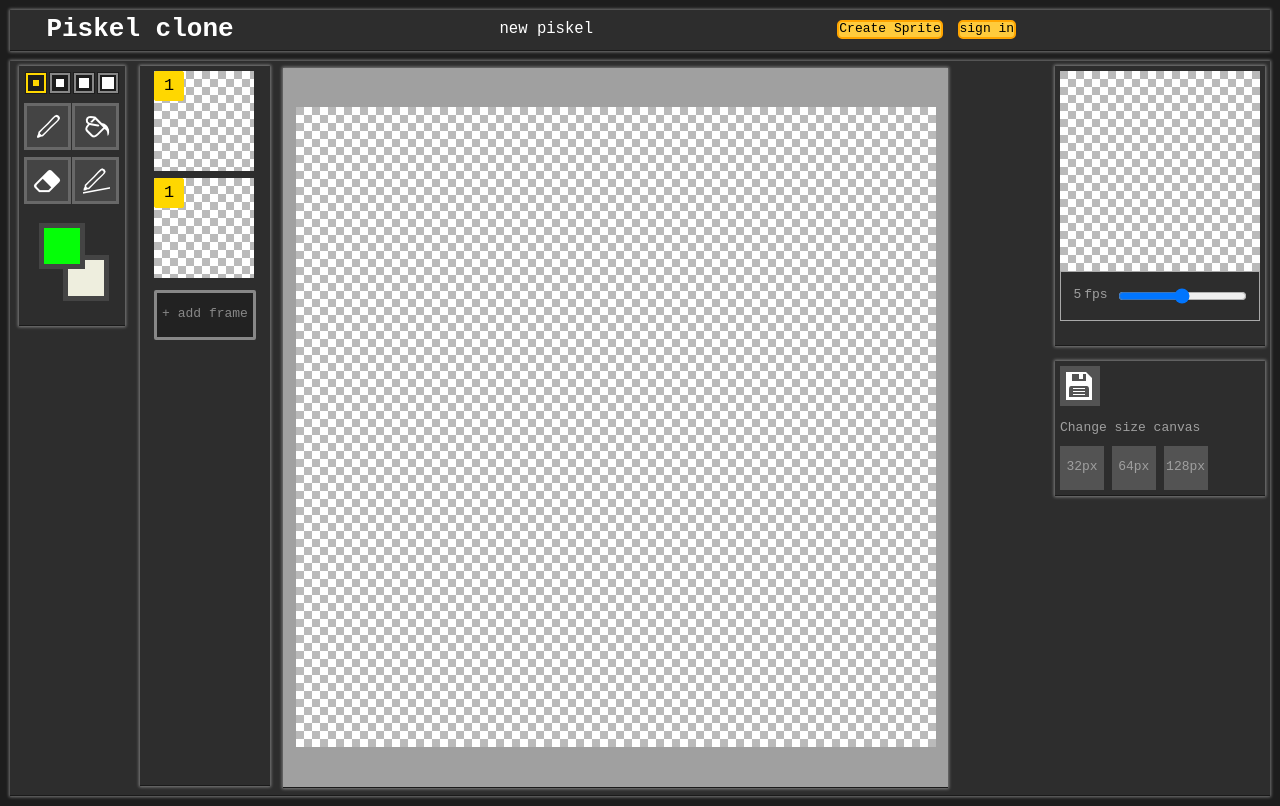
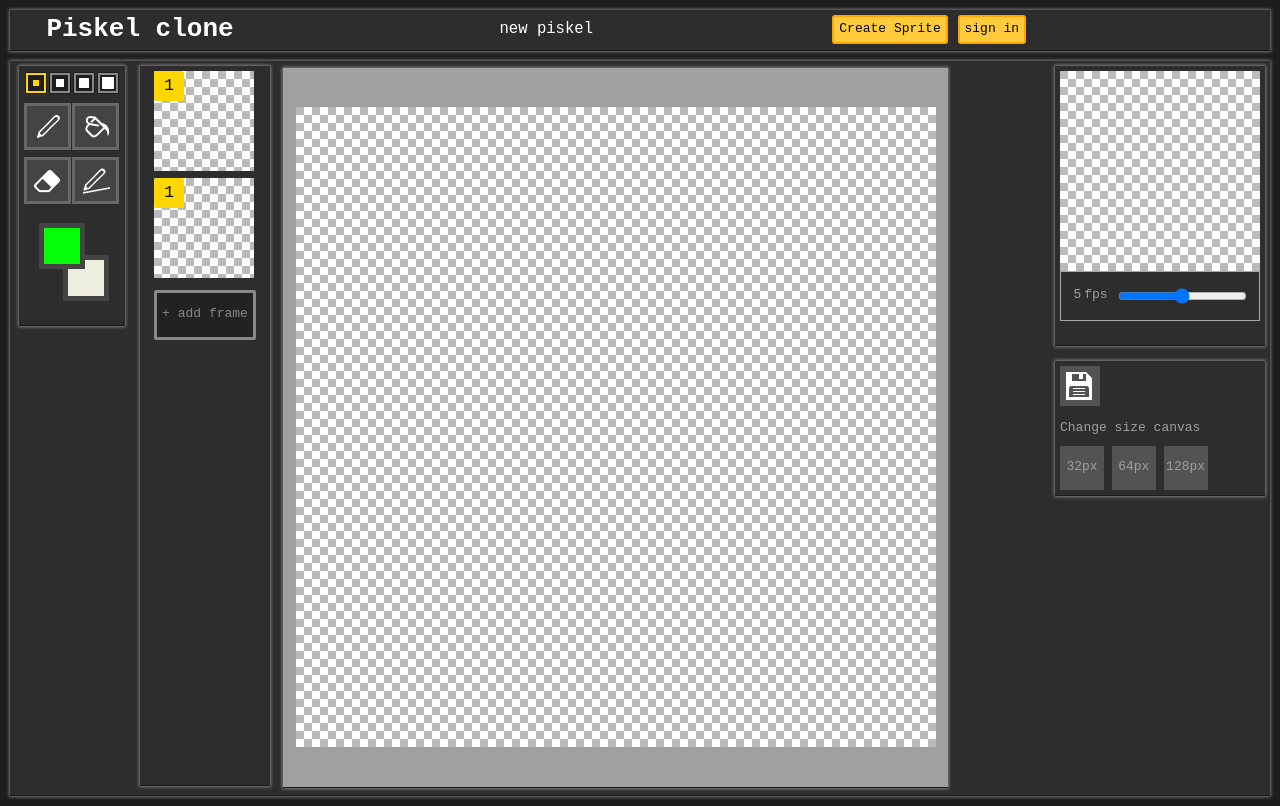
Before and after one commit to Vromga/The-Rolling-Scopes-School-Repositories, a website built with webpack: page simple-piskel-clone/src/index.html in a window 1280 px wide. Built offline with nearby package versions, Linux system fonts and the light colour scheme.

Commit message:
fix: fix header button

```diff
--- a/simple-piskel-clone/src/css/style.scss
+++ b/simple-piskel-clone/src/css/style.scss
@@ -58,7 +58,8 @@ body {
     border: orange 2px solid;
     background-color: #ffcb3c;
     color: #000000;
-    border-radius: 5px;
+    border-radius: 3px;
+    padding: 5px;
   }
 
   &--sign_in {
@@ -66,9 +67,10 @@ body {
     border: orange 2px solid;
     background-color: #ffcb3c;
     color: #000000;
-    border-radius: 5px;
+    border-radius: 3px;
     justify-self: start;
     margin-left: 5px;
+    padding: 5px;
   }
 }
 
@@ -164,9 +166,6 @@ body {
         border: 0;
       }
 
-      &::-moz-color-swatch {
-        border: 0;
-      }
     }
 
     #secondary {
@@ -194,9 +193,6 @@ body {
         border: 0;
       }
 
-      &::-moz-color-swatch {
-        border: 0;
-      }
     }
 
   }
```
